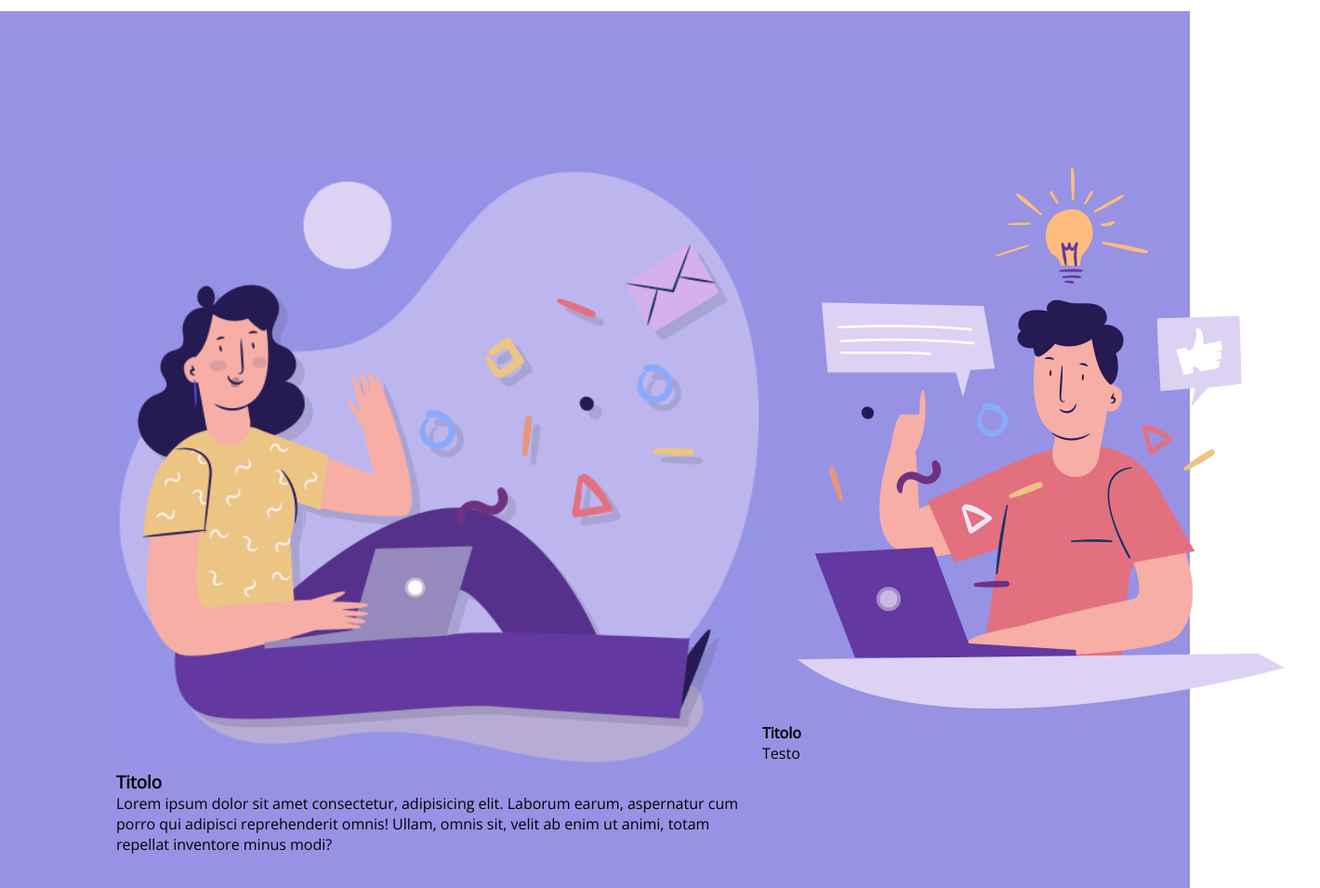
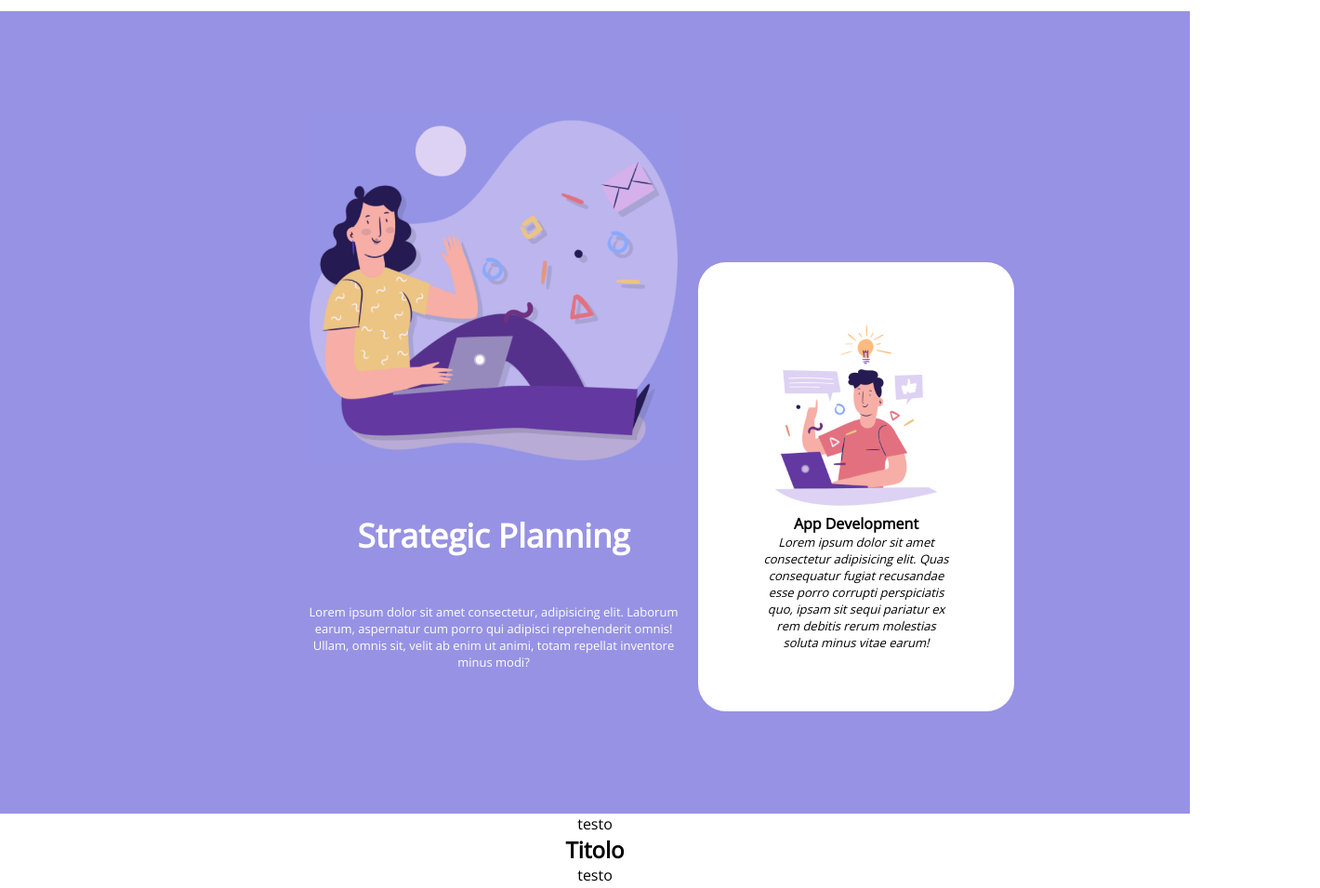
Before and after one commit to Knil88/htmlcss-responsive-layout, a plain HTML site: page index.html in a window 1280 px wide. Shown: the part 980-1935 px from the top of the page at 93% size, 1420 px wide, since content can reach past the window. Drawn offline with nearby package versions, Linux system fonts and the light colour scheme.

Commit message:
modifica posizione img seconda sezione

```diff
--- a/css/style.css
+++ b/css/style.css
@@ -144,7 +144,6 @@ li{
 
 #apple {
     padding: 6px 60px;
-    text-align: -moz-right;
     font-size: 16px;
     font-weight: bold;
   }
@@ -160,14 +159,63 @@ li{
 }
 
 .full.different{
-    padding: 160px 125px;
+    padding: 110px 125px;
 }
 
+.planning{
+    width: 60%;
+    margin: auto;
+}
 
 .center{
     text-align: center;
 }
 
+
+
+.left img , .left p , .left h3{
+max-width: 400px;
+}
+
+.left h3{
+   margin: 50px 0px;
+   font-size: 35px;
+}
+.right img ,.right p , .right h4{
+max-width: 200px;
+}
+
+.right p{
+
+    font-style: italic;
+
+}
+.right {
+    background-color: white;
+    padding: 65px 70px;
+    border-radius: 30px;
+    margin: 160px 20px 0px 20px;
+    align-self: auto;
+  }
+.white{
+    color: white;
+}
+
+.explanation{
+    font-size: 13px;
+}
+
+
+
+/* .center{ */
+text-align: center;
+}
+
+.feedback img{
+    border-radius: 50%;
+    width: 250px;
+
+}
 .feedback{
     background-color: #9792e4;
     margin: 50px 0;
@@ -177,12 +225,6 @@ li{
     align-items: center;
     /* debug */
     min-height: 300px;
-}
-
-.feedback img{
-    border-radius: 50%;
-    width: 250px;
-
 }
 
 .benefits{
@@ -249,9 +291,7 @@ footer{
     margin: 0% 20%;
    }
   /*Regole responsive seconda sezione  */
-  .full .col img {
-    width: 100%;
-  }
+
   .full .planning{
     display: block;
 }
@@ -301,6 +341,7 @@ footer{
     .full .planning{
         display: block;
     }
+
       /*Regole Responsive terza Sezione  */
 
       .feedback{
--- a/index.html
+++ b/index.html
@@ -111,16 +111,16 @@
                 <div class="col  ">
                 <div class="left">
                     <img    src="img/planning1.png" alt="immagine planning">
-                    <h3 class=" white">Titolo</h3>
-                    <p class=" white explanation">Lorem ipsum dolor sit amet consectetur, adipisicing elit. Laborum earum, aspernatur cum porro qui adipisci reprehenderit omnis! Ullam, omnis sit, velit ab enim ut animi, totam repellat inventore minus modi?</p>
+                    <h3 class="center  white">Strategic Planning</h3>
+                    <p class="center white explanation">Lorem ipsum dolor sit amet consectetur, adipisicing elit. Laborum earum, aspernatur cum porro qui adipisci reprehenderit omnis! Ullam, omnis sit, velit ab enim ut animi, totam repellat inventore minus modi?</p>
                 </div>
             </div>
 
                 <div class="col  ">
                     <div class="right">
                         <img  src="img/planning2.png" alt="immagine planning">
-                    <h4>Titolo</h4>
-                    <p>Testo</p>
+                    <h4 class="center">App Development</h4>
+                    <p class="explanation center">Lorem ipsum dolor sit amet consectetur adipisicing elit. Quas consequatur fugiat recusandae esse porro corrupti perspiciatis quo, ipsam sit sequi pariatur ex rem debitis rerum molestias soluta minus vitae earum!</p>
                     </div>
                 </div>
             </div>
```
